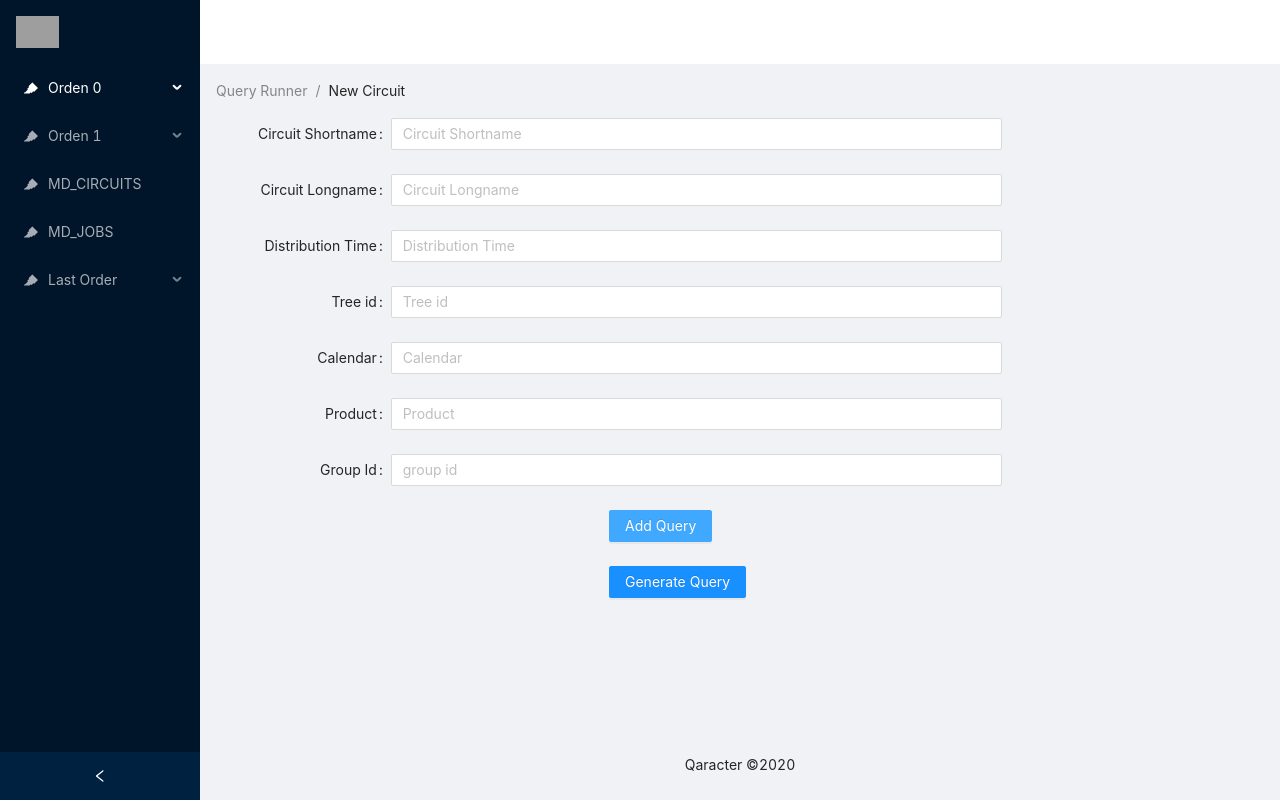
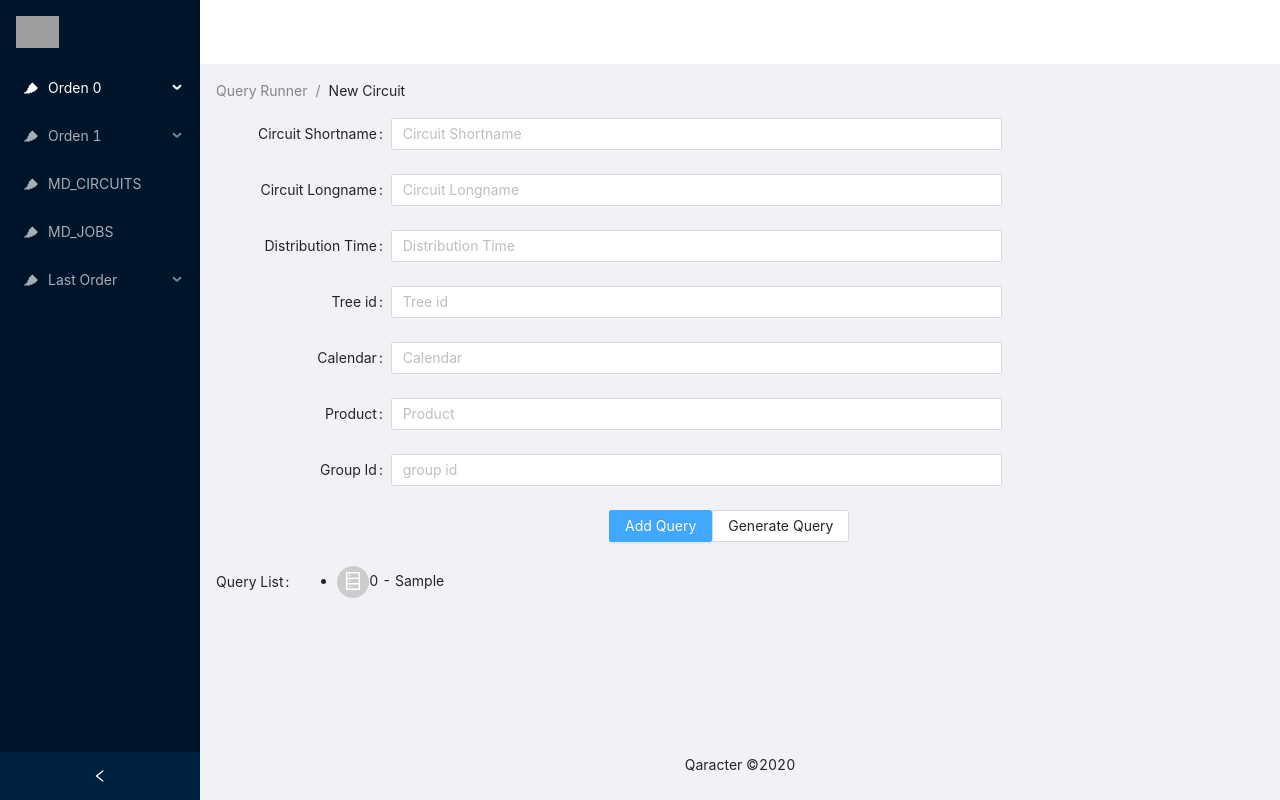
Before and after one commit to tomasguinzburg/asset-control-query-runner, a React (Create React App) app: page /circuit in a window 1280 px wide. Both pictures are taken after typing "Sample", "Sample", "Sample", "Sample", "Sample", "Sample" into the empty fields and a click on the button "Add Query". Built offline with nearby package versions, Linux system fonts and the light colour scheme.

Commit message:
lista de queries funcionando

```diff
--- a/src/App.css
+++ b/src/App.css
@@ -11,6 +11,10 @@
   .App-logo {
     animation: App-logo-spin infinite 20s linear;
   }
+}
+
+#components-form-demo-control-ref .ant-btn {
+  margin-right: 8px;
 }
 
 .App-header {
--- a/src/components/FormCircuit.tsx
+++ b/src/components/FormCircuit.tsx
@@ -1,14 +1,18 @@
 import React from 'react';
 import { Layout
-       , Breadcrumb
-       , Form
-       , Input
-       , Button
-       } from 'antd';
+  , Breadcrumb
+  , Form
+  , Input
+  , Button
+  , Avatar
+  , Typography
+  } from 'antd';
 import { FormInstance } from 'antd/lib/form';
 import ModalCircuit from './ModalCircuit';
+import { SmileOutlined, DatabaseOutlined } from '@ant-design/icons';
 
 const {Content} = Layout;
+
 const tailLayout = {
   wrapperCol: { offset: 9, span: 16 },
 };
@@ -89,11 +93,31 @@ class FormCircuit extends React.Component<{}, {history: CircuitForm[], displayRe
         </Form.Item>
         <Form.Item {...tailLayout}>
           <Button type="primary"  htmlType="submit" >Add Query</Button>
-        </Form.Item>
-        <Form.Item {...tailLayout}>
-          <Button type="primary"  htmlType="button" onClick={() => this.generateQueries()} >Generate Query</Button>
+          <Button  htmlType="button" onClick={() => this.generateQueries()} >Generate Query</Button>
         </Form.Item>
       </Form>
+      <Form.Item
+            label="Query List"
+            shouldUpdate={(prevValues, curValues) => prevValues.history !== curValues.history}
+          >
+      {({}) =>
+      {
+              return this.state.history.length ? (
+                <ul>
+                  {this.state.history.map((h: CircuitForm, index: any) => (
+                    <li key={index} className="history">
+                      <Avatar icon={<DatabaseOutlined />} />
+                      {index} - {h.circuitShortname}
+                    </li>
+                  ))}
+                </ul>
+              ) : (
+                <Typography.Text className="ant-form-text" type="secondary">
+                  ( <SmileOutlined /> No queries yet. )
+                </Typography.Text>
+              );
+            }}
+      </Form.Item>
       {/* <ModalCircuit visible={this.state.displayResults} handleOk= {(e: any) => this.handleOk(e)} handleCancel= {(e: any) => this.handleCancel(e)} /> */}
       </Content>
      );
```
Also changed, not shown: 1 other file (tests, documents, lock files or other folders).
